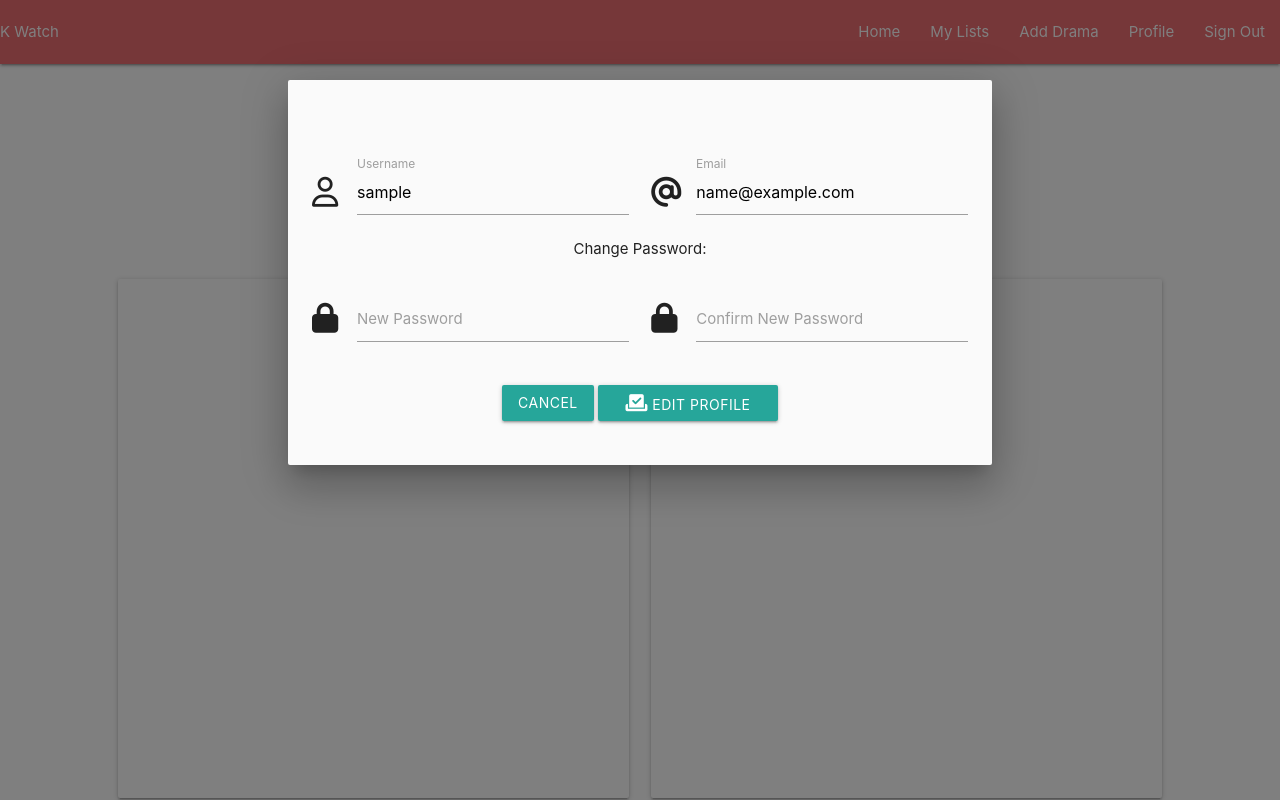
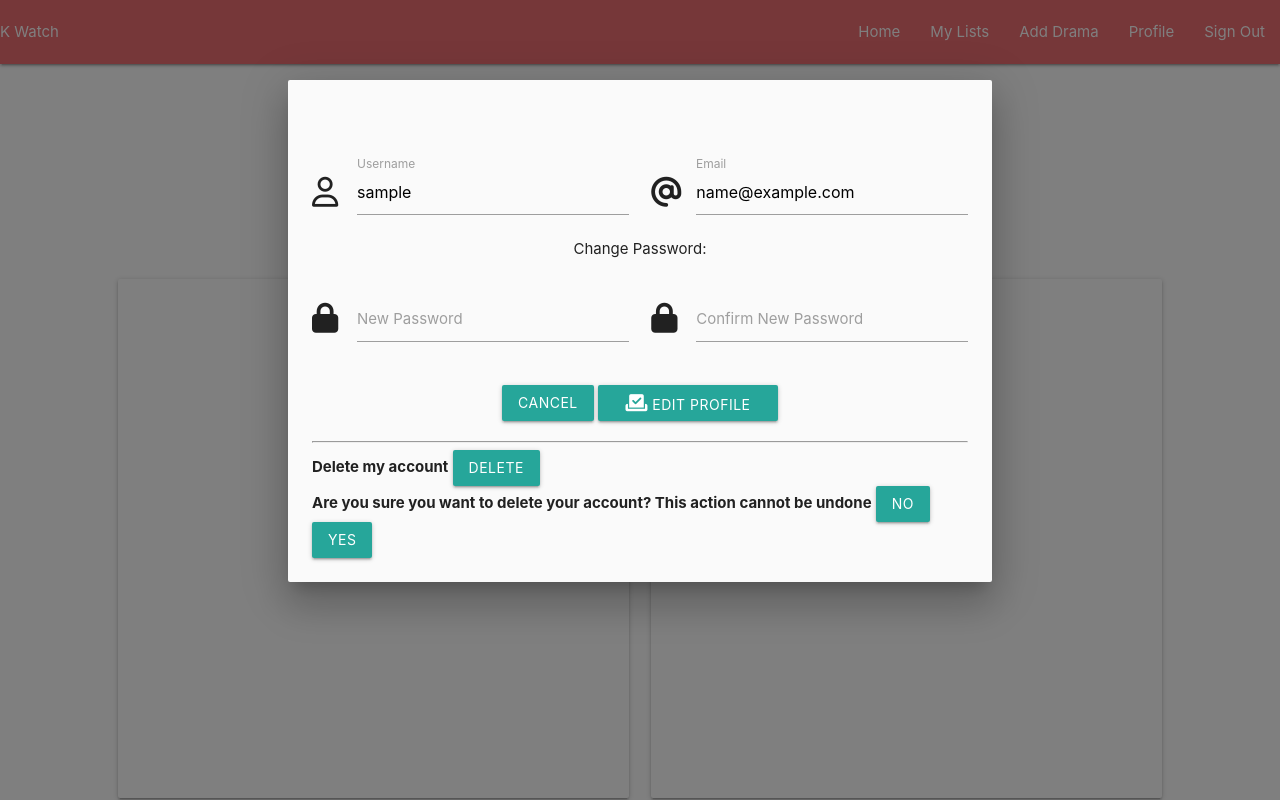
Before and after one commit to nhamidi90/k-watch, a Flask app: a page that uses templates/profile.html in a window 1280 px wide, after a click on "SETTINGS". Run offline with Flask 3, Linux system fonts and the light colour scheme; the visitor is signed in with stand-in values (Sample User, id 1); a database or web service that is not in the repository returns one stand-in record (values such as "Sample title"); some libraries are stand-ins or nearby versions.

Commit message:
Add delete profile functionality

```diff
--- a/app.py
+++ b/app.py
@@ -181,6 +181,12 @@ def sign_out():
     return redirect(url_for("sign_in"))
 
 
+@app.route("/delete_user")
+def delete_user():
+    mongo.db.user.delete_one({"username": session["user"]})
+    return redirect(url_for("register"))
+
+
 @app.route("/add_drama", methods=["GET", "POST"])
 def add_drama():
     if request.method == "POST":
--- a/templates/profile.html
+++ b/templates/profile.html
@@ -36,13 +36,13 @@
                 <!-- new password  -->
                 <div class="input-field col s6">
                     <i class="fa-solid fa-lock prefix"></i>
-                    <input id="password" name="password" type="password" class="validate" required>
+                    <input id="password" name="password" type="password" class="validate">
                     <label for="password">New Password</label>
                 </div>
                 <!-- confirm password  -->
                 <div class="input-field col s6">
                     <i class="fa-solid fa-lock prefix"></i>
-                    <input id="confirm_password" name="confirm_password" type="password" class="validate" required>
+                    <input id="confirm_password" name="confirm_password" type="password" class="validate">
                     <label for="confirm_password">Confirm New Password</label>
                 </div>
             </div>
@@ -54,6 +54,17 @@
                 </button>
             </div>
         </form>
+        <hr>
+        <div class="delete-section">
+            <strong>Delete my account</strong>
+            <a class="btn waves-effect waves-light" id="delete-button">Delete</a>
+        </div>
+        <div class="delete-section" id="delete-account">
+            <strong>Are you sure you want to delete your account? This action cannot be undone</strong>
+            <a class="btn waves-effect waves-light modal-close">No</a>
+            <a href="{{ url_for('delete_user')}}" class="btn waves-effect waves-light">Yes
+            </a>
+        </div>
     </div>
 </div>
 
```
